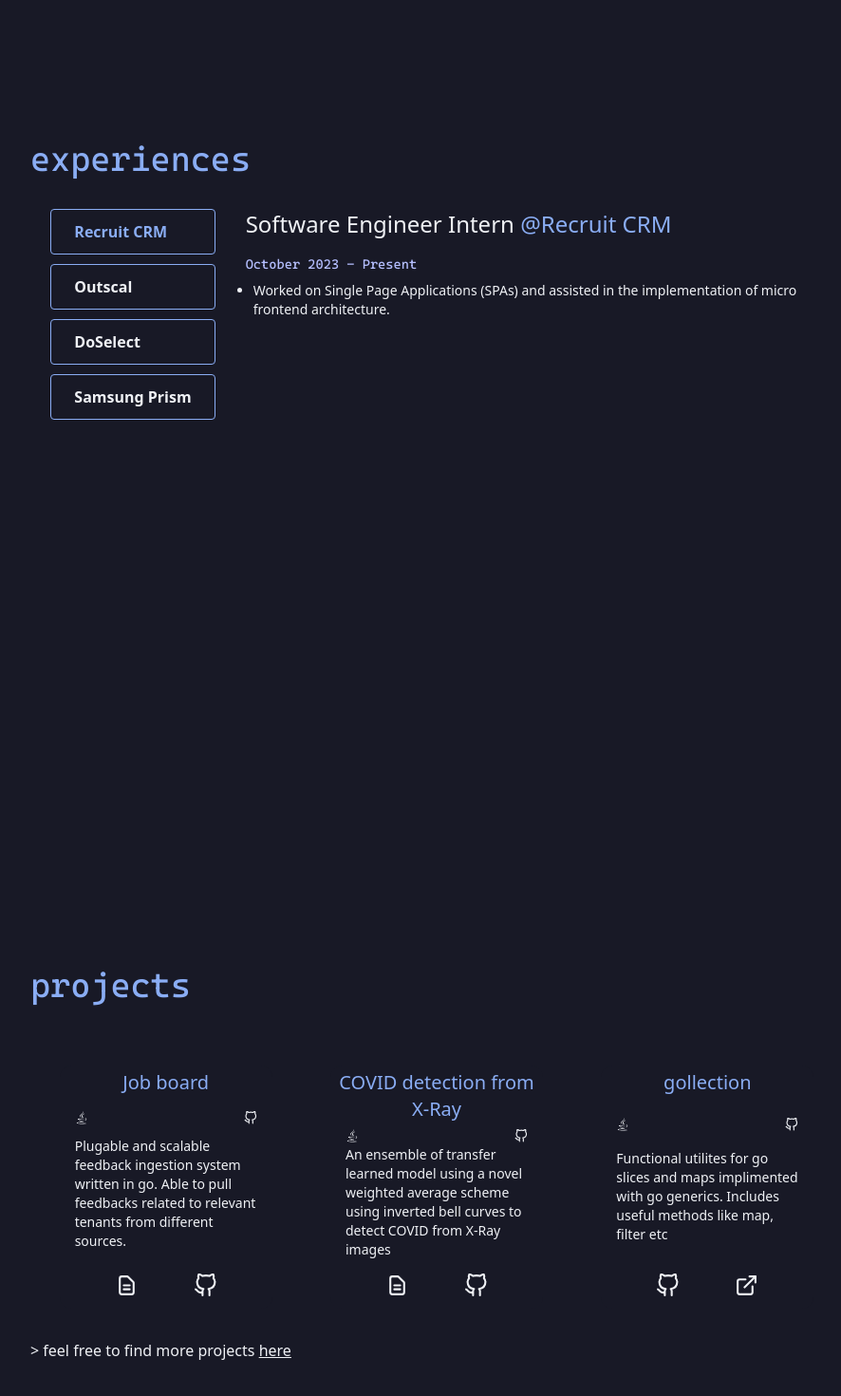
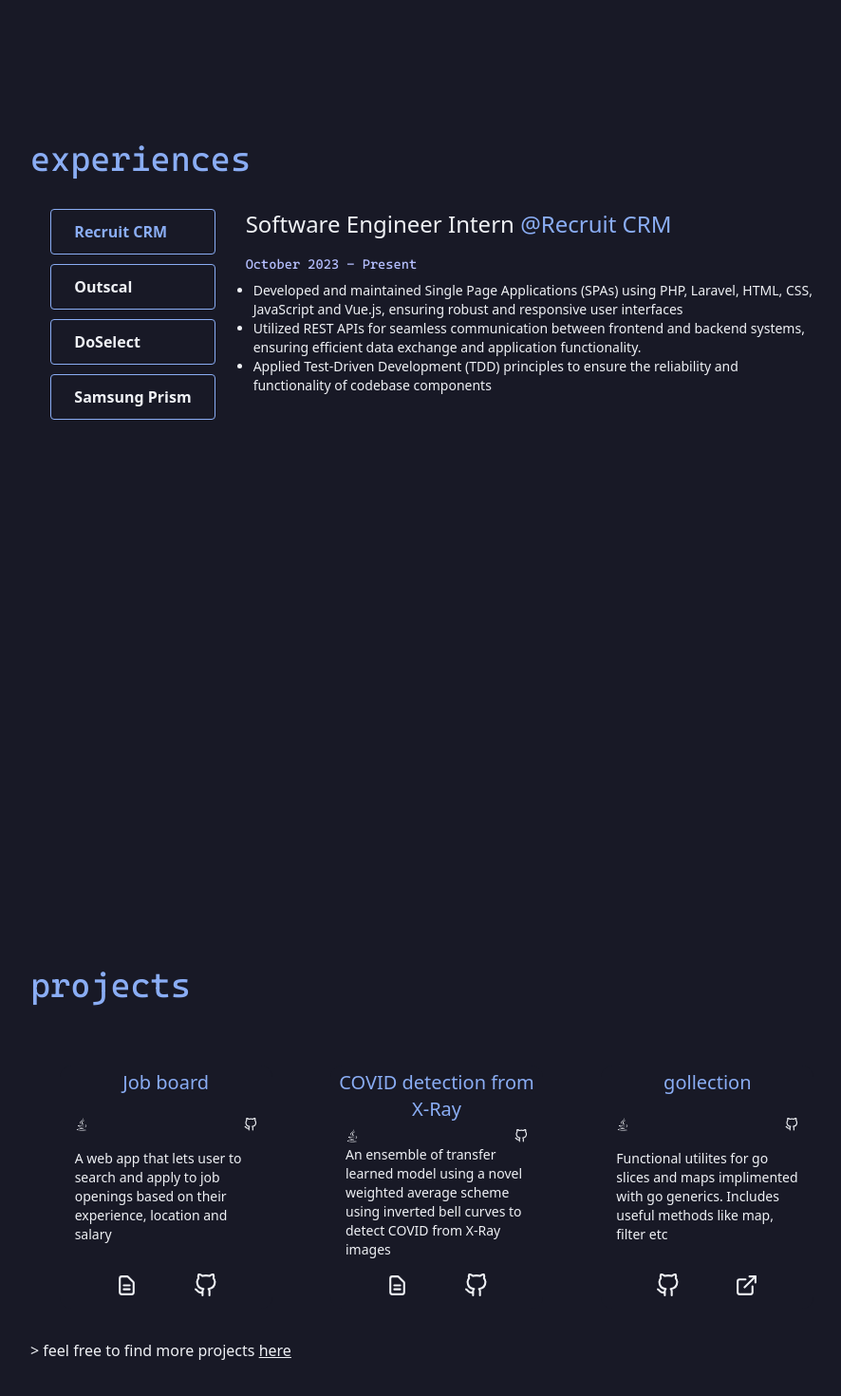
Before and after one commit to sameertrip123/portfolio, a React (Create React App) app: page / in a window 1280 px wide. Shown: the part 1446-2916 px from the top of the page at 95% size, without its empty margins (180-1066 px from the left). Built offline with nearby package versions, Linux system fonts and the light colour scheme.

Commit message:
Added data for recruit crm

```diff
--- a/src/components/data.ts
+++ b/src/components/data.ts
@@ -23,7 +23,9 @@ export const experiences: work[] = [
     company: 'Recruit CRM',
     companyLink: 'https://recruitcrm.io/',
     description: [
-      'Worked on Single Page Applications (SPAs) and assisted in the implementation of micro frontend architecture.',
+      'Developed and maintained Single Page Applications (SPAs) using PHP, Laravel, HTML, CSS, JavaScript and Vue.js, ensuring robust and responsive user interfaces',
+      'Utilized REST APIs for seamless communication between frontend and backend systems, ensuring efficient data exchange and application functionality.',
+      'Applied Test-Driven Development (TDD) principles to ensure the reliability and functionality of codebase components',
     ],
   },
   {
@@ -71,7 +73,7 @@ export const projects: project[] = [
     docLink:
       'https://docs.google.com/document/d/1zE1wLhNrZn8bFSIiHCW75SIGVYvzuEjvgRINzFFeRzg/edit?usp=sharing',
     description:
-      'Plugable and scalable feedback ingestion system written in go. Able to pull feedbacks related to relevant tenants from different sources.',
+      'A web app that lets user to search and apply to job openings based on their experience, location and salary',
   },
   {
     title: 'COVID detection from X-Ray',
```
